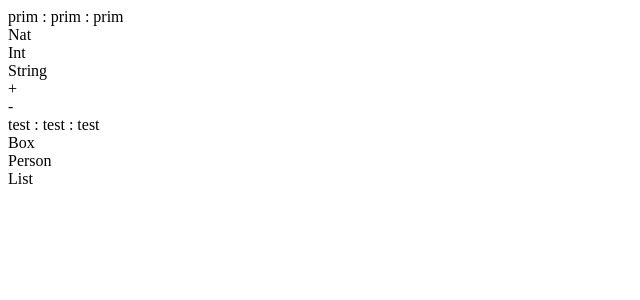
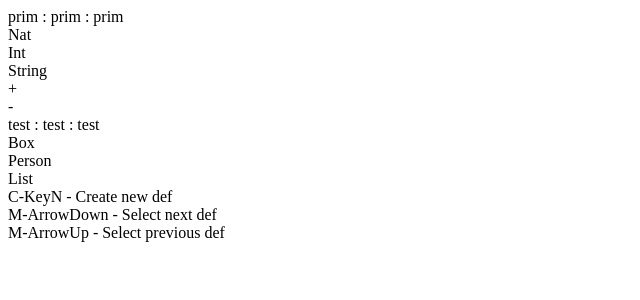
Before and after one commit to samskivert/compose, a React app in the folder tsce0/: page / in a window 1280 px wide. Shown: the top 300 px of the page, without its empty margins (0-640 px from the left). Built offline with nearby package versions, Linux system fonts and the light colour scheme; the HTML template or start-up script is replaced by a standard one.

Commit message:
Starting on keymap abstraction & key "chart".

```diff
--- a/tsce0/src/editor.tsx
+++ b/tsce0/src/editor.tsx
@@ -1,12 +1,13 @@
-import * as React from 'react';
-import { computed, observable, transaction, IComputedValue } from 'mobx'
-import { observer } from 'mobx-react'
+import * as React from "react";
+import { computed, observable, transaction, IComputedValue } from "mobx"
+import { observer } from "mobx-react"
 
-import * as F from './format'
-import * as M from './markup'
-import * as MD from './module'
-import * as N from './names'
-import * as T from './trees'
+import * as F from "./format"
+import * as M from "./markup"
+import * as MD from "./module"
+import * as N from "./names"
+import * as T from "./trees"
+import * as K from "./keymap"
 
 // Cursor and selection model
 
@@ -135,13 +136,15 @@ export class DefEditor extends React.Component<{store :DefStore}> {
     "C-Backslash":  () => this.props.store.redoAction(),
   }
 
-  componentWillMount() {
+  componentWillMount () {
     this.props.store.keyHandler =
       // if we're editing, the span editor will handle the key
-      ev => this.props.store.curs.editing ? false : this.handleKey(M.mkKeyPress(ev))
+      ev => this.props.store.curs.editing ? false : this.handleKey(K.mkKeyPress(ev))
+  }
+  componentWillUnmount() {
   }
 
-  handleKey (kp :M.KeyPress) :boolean {
+  handleKey (kp :K.KeyPress) :boolean {
     const action = this.keymap[kp.chord]
     if (action) {
       kp.preventDefault()
@@ -287,7 +290,7 @@ export class SpanStore {
   }
 }
 
-const blurPress :M.KeyPress = {
+const blurPress :K.KeyPress = {
   chord: "Blur",
   key: "",
   isModifier: false,
@@ -308,7 +311,7 @@ const editCodes = new Set([
 // TODO: this is messy, we're trying to figure out if a particular key press is editing the text in
 // an HTML input field, or moving the cursor in the field; really we should just totally control the
 // text editing process so we can know for sure rather than using these fragile heuristics
-function isNameEdit (ev :M.KeyPress) :boolean {
+function isNameEdit (ev :K.KeyPress) :boolean {
   return !ev.isModified && (ev.key.length == 1 || editCodes.has(ev.chord))
 }
 
@@ -339,7 +342,7 @@ export class SpanEditor  extends React.Component<{
                value={store.text}
                onChange={this.onChange.bind(this)}
                onBlur={ev => this.handleKey(blurPress)}
-               onKeyDown={ev => this.handleKey(M.mkKeyPress(ev.nativeEvent))} />
+               onKeyDown={ev => this.handleKey(K.mkKeyPress(ev.nativeEvent))} />
         {(comps.length > 0) && <div className={"completions"}>{comps}</div>}
       </div>
     )
@@ -361,7 +364,7 @@ export class SpanEditor  extends React.Component<{
     })
   }
 
-  handleKey (kp :M.KeyPress) {
+  handleKey (kp :K.KeyPress) {
     const store = this.props.store, chord = kp.chord
     // if this is just a modifier keypress, ignore it (don't set actionTaken)
     if (kp.isModifier) return
--- a/tsce0/src/format.ts
+++ b/tsce0/src/format.ts
@@ -5,6 +5,7 @@ import * as MD from "./module"
 import * as S from "./symbols"
 import * as T from "./trees"
 import * as TP from "./types"
+import * as K from "./keymap"
 
 export function format (
   mod :MD.Module, tree :T.DefTree, focus? :T.Path, showSigs :boolean = false
@@ -663,7 +664,7 @@ abstract class RuleSpan extends SymTreeSpan {
   abstract get keyRules () :KeyRule[]
   abstract get editRules () :EditRule[]
 
-  handleKey (kp :M.KeyPress) :M.EditAction|void {
+  handleKey (kp :K.KeyPress) :M.EditAction|void {
     const {root, path, keyRules} = this
 
     for (let rule of keyRules) {
@@ -679,7 +680,7 @@ abstract class RuleSpan extends SymTreeSpan {
     console.log(`TODO: ${this.constructor.name}.handleKey ${this.path.mkString(root)} @ ${kp}`)
   }
 
-  handleEdit (kp :M.KeyPress, text :string, compM :M.Completion|void) :M.EditAction|void {
+  handleEdit (kp :K.KeyPress, text :string, compM :M.Completion|void) :M.EditAction|void {
     const {root, path, editRules} = this, comp = compM || this.createDefaultComp(text)
 
     for (let rule of editRules) {
@@ -763,7 +764,7 @@ class TypeExprSpan extends SymTreeSpan {
       map(sym => new TypeSymbolCompletion(sym))
   }
 
-  handleEdit (kp :M.KeyPress, text :string, compM :M.Completion|void) :M.EditAction|void {
+  handleEdit (kp :K.KeyPress, text :string, compM :M.Completion|void) :M.EditAction|void {
     switch (kp.chord) {
     case "Enter":
     case "Tab":
@@ -875,7 +876,7 @@ class TermExprSpan extends SymTreeSpan {
     return comps
   }
 
-  handleEdit (ev :M.KeyPress, text :string, comp :M.Completion|void) :M.EditAction|void {
+  handleEdit (ev :K.KeyPress, text :string, comp :M.Completion|void) :M.EditAction|void {
     console.log(`termExprEdit ${ev} @ ${text}`)
     switch (ev.chord) {
     case "Enter":
--- /dev/null
+++ b/tsce0/src/keychart.tsx
@@ -0,0 +1,13 @@
+import * as React from "react"
+import { observer } from "mobx-react"
+import * as K from "./keymap"
+
+@observer
+export class KeyChart extends React.Component<{keymap :K.Keymap}> {
+
+  render () {
+    return <div className="keychart">
+      {this.props.keymap.mappings.map(m => <div>{m.chord} - {m.descrip}</div>)}
+    </div>
+  }
+}
--- /dev/null
+++ b/tsce0/src/keymap.ts
@@ -0,0 +1,102 @@
+import { observable, computed } from "mobx"
+
+/** Identifies a key press: the name of the key, possibly prefixed by a modifier tag.
+  * Examples: `S-Space`, `C-Return`, `Backspace`, `M`, `Shift-1`. */
+export type Chord = string
+
+/** Information on a key press (with possible modifiers). */
+export type KeyPress = {
+  /** The 'chord' identifying this key press. */
+  readonly chord :Chord
+  /** The printable representation of the pressed key, if one exists. Otherwise one of a set of
+    * pre-defined key values. See:
+    * https://developer.mozilla.org/en-US/docs/Web/API/KeyboardEvent/key/Key_Values */
+  readonly key :string
+  /** True if this key press is itself a modifier key (shift, ctrl, alt, meta). */
+  readonly isModifier :boolean
+  /** True if this key press happened while one or more modifier keys was pressed. */
+  readonly isModified :boolean
+  /** Prevents the default (web browser) handling of the event that generated this press. */
+  readonly preventDefault :() => void
+}
+
+// TODO: for printable characters, I'd like the printable character to be the chord so that we need
+// not rely on special keymap knowledge (like that `:` is `S-Semicolon`)
+function mkChord (ev :KeyboardEvent) :Chord {
+  let chord = ev.code
+  if (ev.metaKey) chord = `M-${chord}`
+  if (ev.altKey) chord = `A-${chord}`
+  if (ev.ctrlKey) chord = `C-${chord}`
+  if (ev.shiftKey) chord = `S-${chord}`
+  return chord
+}
+
+const modCodes = new Set(["Shift", "Control", "Meta", "Alt"])
+
+/** Creates a `KeyPress` from a browser `KeyboardEvent`. */
+export function mkKeyPress (ev :KeyboardEvent) :KeyPress {
+  return {
+    chord: mkChord(ev),
+    key: ev.key,
+    isModifier: modCodes.has(ev.code),
+    isModified: ev.metaKey || ev.altKey || ev.ctrlKey || ev.shiftKey,
+    preventDefault: () => ev.preventDefault()
+  }
+}
+
+
+/** A single key mapping: an action triggered by a key chord. */
+export type Mapping = {
+  descrip :string
+  chord :Chord
+  action :(kp :KeyPress) => void
+}
+
+/** A source of key mappings. This corresponds to some user interface element: the editor for the
+  * selected def, the editor for the span under the cursor, the workspace itself. */
+export type Source = {
+  name :string
+  mappings :Mapping[]
+}
+
+/** Manages the active set of key mappings and their sources. */
+export class Keymap {
+
+  /** The list of active key mapping sources. */
+  @observable sources :Source[] = []
+
+  /** A list of all active key mappings, sorted alphabetically by chord. */
+  @computed get mappings () :Mapping[] {
+    const chords = Array.from(this.chordToMapping.values())
+    chords.sort((a, b) => a.chord.localeCompare(b.chord))
+    return chords
+  }
+
+  /** A map from chord to mapping for all active mappings. */
+  @computed get chordToMapping () :Map<Chord,Mapping> {
+    const mappings :Map<Chord,Mapping> = new Map()
+    for (let source of this.sources) {
+      for (let map of source.mappings) mappings.set(map.chord, map)
+    }
+    return mappings
+  }
+
+  addSource (source :Source) {
+    this.sources.push(source)
+  }
+
+  removeSource (source :Source) {
+    const idx = this.sources.indexOf(source)
+    if (idx >= 0) this.sources.splice(idx, 1)
+    else console.warn(`removeSource unknown source: '${source.name}'`)
+  }
+
+  handleKey (ev :KeyboardEvent) :boolean {
+    const kp = mkKeyPress(ev)
+    const mapping = this.chordToMapping.get(kp.chord)
+    if (!mapping) return false
+    mapping.action(kp)
+    return true
+    // TODO: default handler...
+  }
+}
--- a/tsce0/src/workspace.tsx
+++ b/tsce0/src/workspace.tsx
@@ -3,12 +3,14 @@ import { observable, computed } from "mobx"
 import { observer } from "mobx-react"
 
 import { UUID } from "./names"
+import * as C from "./keychart"
 import * as E from "./editor"
+import * as K from "./keymap"
+import * as M from "./module"
 import * as O from "./outline"
+import * as P from "./project"
 import * as S from "./stack"
-import * as M from "./module"
 import * as T from "./trees"
-import * as P from "./project"
 
 export class WorkspaceStore implements P.Resolver, M.Resolver {
   @observable projects :P.Project[] = []
@@ -20,6 +22,8 @@ export class WorkspaceStore implements P.Resolver, M.Resolver {
 
   // TODO: have a mode or dialog abstraction if we grow to include more of these...
   @observable creatingNew :boolean = false
+
+  keymap = new K.Keymap()
 
   @computed get selectedProject () :P.Project|void {
     const selidx = this.selprojidx, projs = this.projects
@@ -84,6 +88,20 @@ export class WorkspaceStore implements P.Resolver, M.Resolver {
 @observer
 export class Workspace extends React.Component<{store :WorkspaceStore}> {
 
+  keysource :K.Source = {name: "Workspace", mappings: [{
+    descrip: "Select previous def",
+    chord: "M-ArrowUp",
+    action: kp => this.props.store.moveSelection(-1)
+  }, {
+    descrip: "Select next def",
+    chord: "M-ArrowDown",
+    action: kp => this.props.store.moveSelection(1)
+  }, {
+    descrip: "Create new def",
+    chord: "C-KeyN",
+    action: kp => { this.props.store.creatingNew = true }
+  }]}
+
   handleKey :(ev :KeyboardEvent) => boolean = ev => {
     const store = this.props.store
     if (store.creatingNew) {
@@ -103,29 +121,22 @@ export class Workspace extends React.Component<{store :WorkspaceStore}> {
 
       store.creatingNew = false
       return true
-
-    } else if (ev.metaKey) {
-      switch (ev.code) {
-      case "ArrowUp": this.props.store.moveSelection(-1) ; return true
-      case "ArrowDown": this.props.store.moveSelection(1) ; return true
-      }
-
-    } else if (ev.ctrlKey) {
-      switch (ev.code) {
-      case "KeyN":
-        store.creatingNew = true
-        return true
-      }
     }
-    const selDef = store.selectedDef
-    return selDef ? selDef.keyHandler(ev) : false
+    else if (this.props.store.keymap.handleKey(ev)) return true
+    else {
+      // TEMP: route to selected def until we keymap-ify it too
+      const selDef = store.selectedDef
+      return selDef ? selDef.keyHandler(ev) : false
+    }
   }
 
   componentWillMount() {
     document.addEventListener("keydown", this.handleKey, false)
+    this.props.store.keymap.addSource(this.keysource)
   }
   componentWillUnmount() {
     document.removeEventListener("keydown", this.handleKey, false)
+    this.props.store.keymap.removeSource(this.keysource)
   }
 
   render () {
@@ -134,6 +145,7 @@ export class Workspace extends React.Component<{store :WorkspaceStore}> {
               {store.creatingNew ? this.createDefPopup() : undefined}
               <O.Outline store={store} />
               <S.Stack store={store} />
+              <C.KeyChart keymap={store.keymap} />
             </div>)
   }
 
--- a/tsce0/test/index.html
+++ b/tsce0/test/index.html
@@ -4,7 +4,7 @@
     <style>
       body {
         font-family: sans-serif;
-        max-width: 800px;
+        width: 100%;
         margin: 0px;
         color: #FFFFFF;
       }
@@ -17,7 +17,7 @@
 
       /** Outline styles */
       .outline {
-        flex-grow: 1;
+        flex-basis: 1;
         background-color: #535353;
         font-family: monospace;
         font-size: medium;
@@ -31,7 +31,7 @@
       .outline .header {
         background-color: #AAAACC;
         color: #222222;
-        padding: 2px;
+        padding: 5px;
         font-weight: bold;
       }
 
@@ -48,6 +48,14 @@
       .stack {
         flex-grow: 2;
         background-color: #424242;
+        padding: 5px;
+      }
+
+      /** KeyChart styles */
+      .keychart {
+        flex-basis: 1;
+        background-color: #535353;
+        font-size: small;
         padding: 5px;
       }
 
```
Also changed, not shown: tsce0/src/markup.ts (+3 -45 lines).
